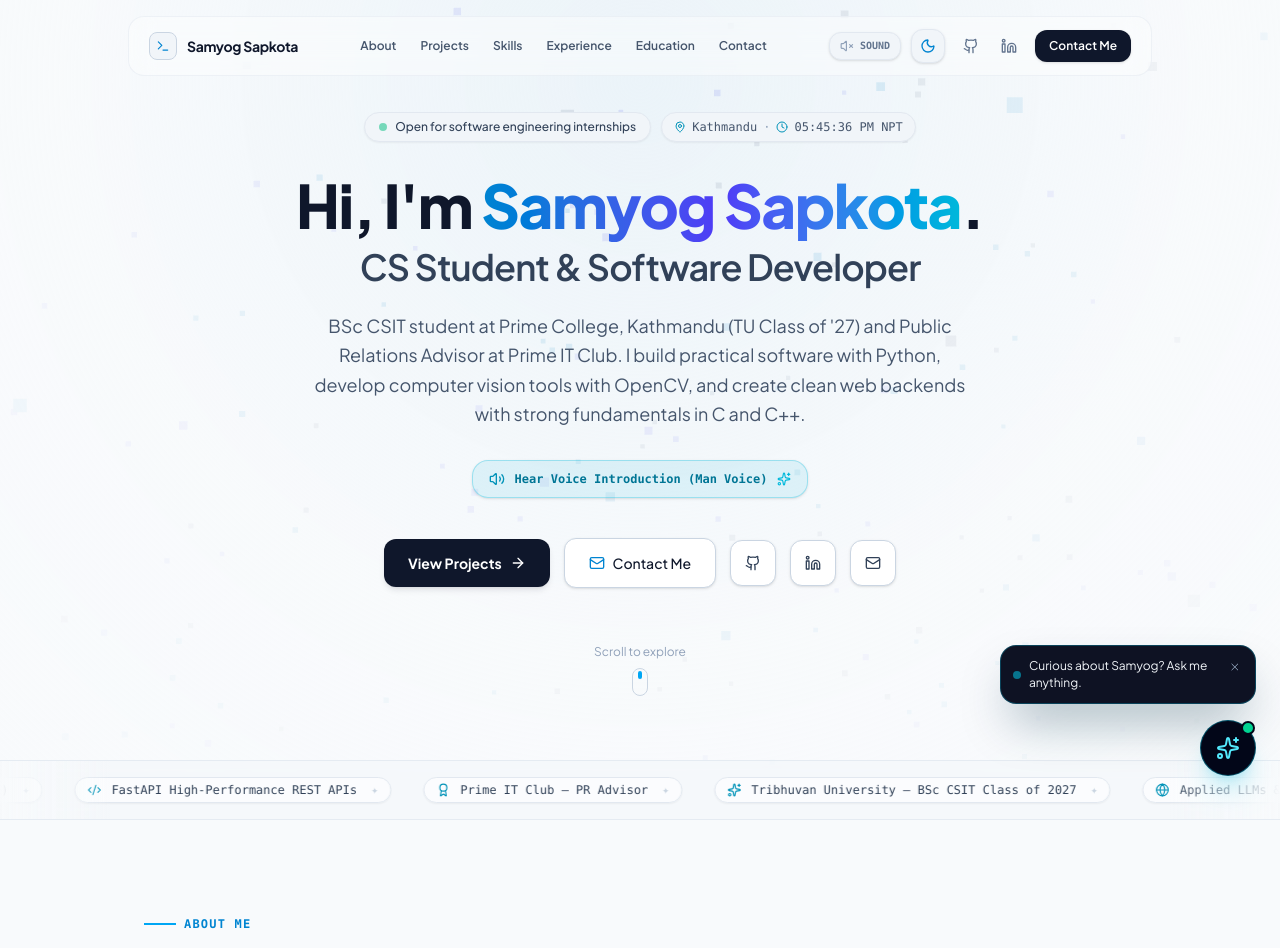
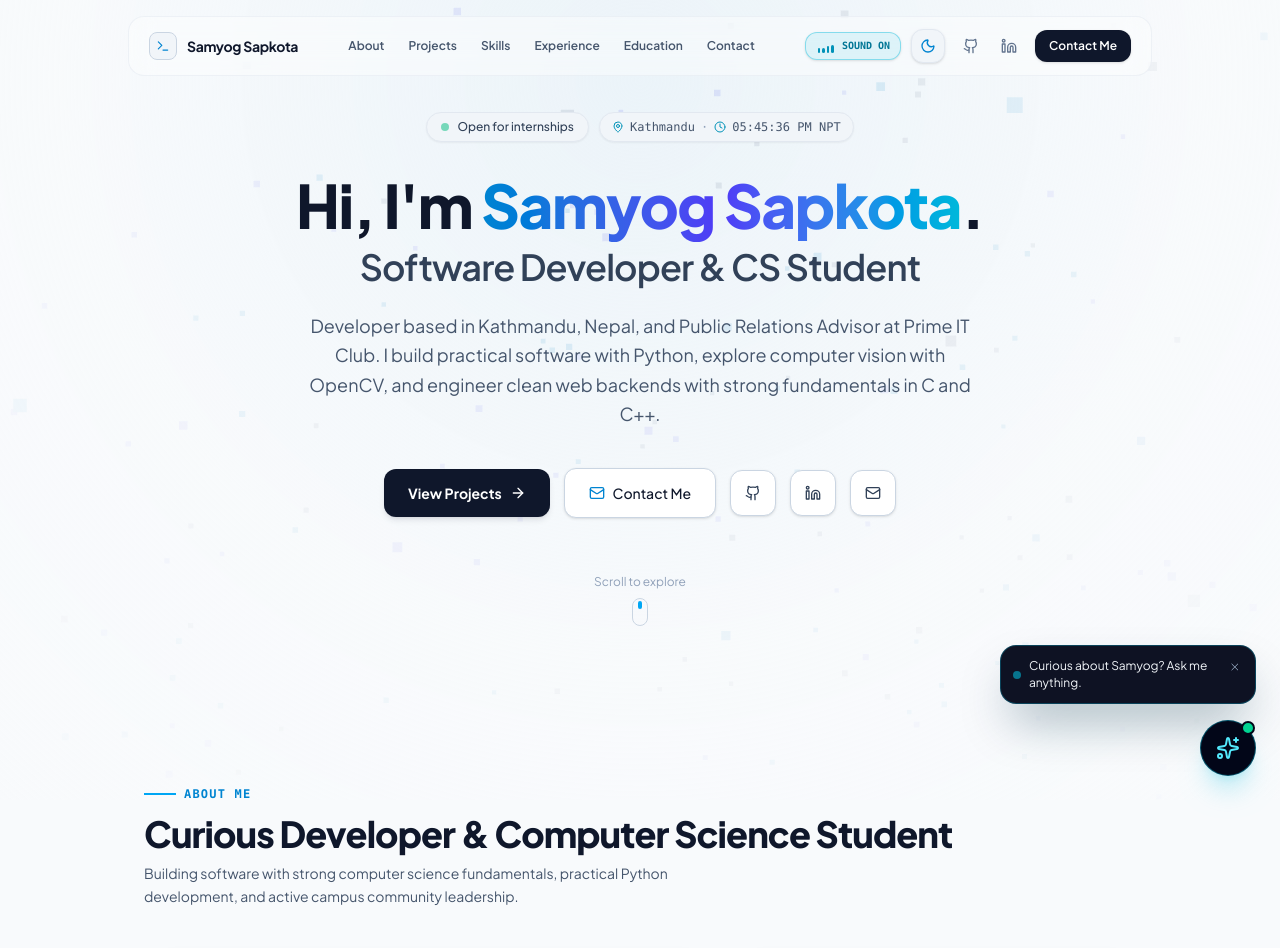
Before and after one commit to hola-mundo999/samyog-portfolio, a React (Vite) app: page / in a window 1280 px wide. Shown: the top 948 px of the page. Built offline with nearby package versions, Linux system fonts and the light colour scheme.

Commit message:
fix(ui): remove marquee ticker, set badge to open for internships only, remove voice button, enable startup audio, and refine copy

```diff
--- a/src/App.jsx
+++ b/src/App.jsx
@@ -4,7 +4,6 @@ import { SoundProvider } from './context/SoundContext';
 import ThreeBackground from './components/ThreeBackground';
 import Navbar from './components/Navbar';
 import Hero from './components/Hero';
-import TechMarquee from './components/TechMarquee';
 import About from './components/About';
 import ProjectsRoadmap from './components/ProjectsRoadmap';
 import Skills from './components/Skills';
@@ -38,7 +37,6 @@ function AppLayout() {
         <Navbar />
         <main id="main-content">
           <Hero />
-          <TechMarquee />
           <About />
           <ProjectsRoadmap />
           <Skills />
--- a/src/components/About.jsx
+++ b/src/components/About.jsx
@@ -29,7 +29,7 @@ export default function About() {
         <div className="md:col-span-7 surface-card rounded-3xl p-6 sm:p-8 flex flex-col justify-between">
           <div className="space-y-4 text-slate-700 dark:text-slate-200 text-sm sm:text-base leading-relaxed">
             <p>
-              I am a third-year <strong className="text-slate-950 dark:text-white font-semibold">BSc CSIT student at Prime College</strong> (Tribhuvan University, Class of 2027) in Kathmandu, Nepal.
+              I am a third-year <strong className="text-slate-950 dark:text-white font-semibold">computer science student at Prime College</strong> (Tribhuvan University, Class of 2027) in Kathmandu, Nepal.
             </p>
             <p>
               My programming foundation began close to the metal with <span className="text-sky-700 dark:text-cyan-300 font-mono font-semibold">C</span> and <span className="text-sky-700 dark:text-cyan-300 font-mono font-semibold">C++</span>. Working through manual memory pointers, algorithmic complexity, and operating system basics taught me to respect hardware and write deliberate, maintainable code.
--- a/src/components/Hero.jsx
+++ b/src/components/Hero.jsx
@@ -1,10 +1,8 @@
 import React, { useState, useEffect } from 'react';
-import { ArrowRight, Mail, Volume2, Sparkles, MapPin, Clock } from 'lucide-react';
-import { useSound } from '../context/SoundContext';
+import { ArrowRight, Mail, MapPin, Clock } from 'lucide-react';
 import { GithubIcon, LinkedinIcon } from './SocialIcons';
 
 export default function Hero() {
-  const { isPlayingVoice, playGreeting } = useSound();
   const [localTime, setLocalTime] = useState('');
 
   // Live Kathmandu Local Time
@@ -30,13 +28,13 @@ export default function Hero() {
   }, []);
 
   return (
-    <section className="relative min-h-[85vh] flex flex-col justify-center items-center pt-28 pb-16 px-4 max-w-4xl mx-auto text-center">
+    <section className="relative min-h-[80vh] flex flex-col justify-center items-center pt-28 pb-16 px-4 max-w-4xl mx-auto text-center">
       {/* Top Lively Pills: Status + Kathmandu Local Time */}
       <div className="flex flex-wrap items-center justify-center gap-2.5 mb-7">
-        {/* Availability Beacon */}
+        {/* Availability Beacon: Open for internships only */}
         <div className="inline-flex items-center gap-2 px-3.5 py-1.5 rounded-full bg-slate-100 dark:bg-slate-900/90 border border-slate-200 dark:border-slate-800 text-slate-700 dark:text-slate-300 text-xs font-medium backdrop-blur-md shadow-xs">
           <span className="w-2 h-2 rounded-full bg-emerald-500 animate-pulse" />
-          <span>Open for software engineering internships</span>
+          <span>Open for internships</span>
         </div>
 
         {/* Live Kathmandu Location & Time */}
@@ -59,39 +57,14 @@ export default function Hero() {
         </span>
         .<br />
         <span className="text-2xl sm:text-3xl md:text-4xl font-semibold text-slate-700 dark:text-slate-200 block mt-2 tracking-tight">
-          CS Student & Software Developer
+          Software Developer & CS Student
         </span>
       </h1>
 
       {/* Clear, Natural Subtitle */}
-      <p className="text-base sm:text-lg text-slate-600 dark:text-slate-300 max-w-2xl mx-auto mb-8 leading-relaxed font-normal">
-        BSc CSIT student at Prime College, Kathmandu (TU Class of '27) and Public Relations Advisor at Prime IT Club. I build practical software with Python, develop computer vision tools with OpenCV, and create clean web backends with strong fundamentals in C and C++.
+      <p className="text-base sm:text-lg text-slate-600 dark:text-slate-300 max-w-2xl mx-auto mb-10 leading-relaxed font-normal">
+        Developer based in Kathmandu, Nepal, and Public Relations Advisor at Prime IT Club. I build practical software with Python, explore computer vision with OpenCV, and engineer clean web backends with strong fundamentals in C and C++.
       </p>
-
-      {/* Lively Interactive Voice Introduction Trigger Button */}
-      <div className="mb-10">
-        <button
-          type="button"
-          onClick={playGreeting}
-          aria-label="Play spoken portfolio voice introduction"
-          className="inline-flex items-center gap-2.5 px-4 py-2.5 rounded-2xl bg-cyan-500/10 hover:bg-cyan-500/20 border border-cyan-500/30 text-cyan-700 dark:text-cyan-300 text-xs font-mono font-bold transition-all hover:scale-105 active:scale-95 shadow-sm cursor-pointer group"
-        >
-          {isPlayingVoice ? (
-            <div className="flex items-end gap-[2px] h-3.5 px-0.5">
-              <span className="w-[2.5px] bg-cyan-600 dark:bg-cyan-400 rounded-full animate-eq-1" />
-              <span className="w-[2.5px] bg-cyan-600 dark:bg-cyan-400 rounded-full animate-eq-2" />
-              <span className="w-[2.5px] bg-cyan-600 dark:bg-cyan-400 rounded-full animate-eq-3" />
-              <span className="w-[2.5px] bg-cyan-600 dark:bg-cyan-400 rounded-full animate-eq-4" />
-            </div>
-          ) : (
-            <Volume2 className="w-4 h-4 text-cyan-600 dark:text-cyan-400 group-hover:scale-110 transition-transform" />
-          )}
-          <span>
-            {isPlayingVoice ? 'Playing Voice Intro...' : 'Hear Voice Introduction (Man Voice)'}
-          </span>
-          <Sparkles className="w-3.5 h-3.5 text-cyan-500 group-hover:rotate-12 transition-transform" />
-        </button>
-      </div>
 
       {/* Calls to Action */}
       <div className="flex flex-wrap items-center justify-center gap-3.5 mb-14">
--- a/src/components/TechMarquee.jsx
+++ /dev/null
@@ -1,46 +0,0 @@
-import React from 'react';
-import { Sparkles, Terminal, Code2, Cpu, Globe, Award } from 'lucide-react';
-
-export default function TechMarquee() {
-  const items = [
-    { text: 'Python 3.12 & Modern Backends', icon: Terminal },
-    { text: 'Computer Vision (OpenCV & MediaPipe)', icon: Cpu },
-    { text: 'FastAPI High-Performance REST APIs', icon: Code2 },
-    { text: 'Prime IT Club — PR Advisor', icon: Award },
-    { text: 'Tribhuvan University — BSc CSIT Class of 2027', icon: Sparkles },
-    { text: 'Applied LLMs & Semantic Retrieval', icon: Globe },
-    { text: 'Low-Level Systems & DSA (C/C++)', icon: Code2 },
-    { text: 'React 19 & Tailwind CSS v4 Architecture', icon: Globe },
-  ];
-
-  // Duplicate items for a seamless infinite loop
-  const marqueeItems = [...items, ...items];
-
-  return (
-    <div
-      aria-label="Core Competencies Stream"
-      className="relative w-full overflow-hidden py-4 border-y border-slate-200/80 dark:border-slate-800/80 bg-slate-100/50 dark:bg-slate-950/50 backdrop-blur-sm select-none"
-    >
-      {/* Edge fade gradients */}
-      <div className="absolute left-0 top-0 bottom-0 w-16 sm:w-28 bg-gradient-to-r from-[var(--bg-canvas)] to-transparent z-10 pointer-events-none" />
-      <div className="absolute right-0 top-0 bottom-0 w-16 sm:w-28 bg-gradient-to-l from-[var(--bg-canvas)] to-transparent z-10 pointer-events-none" />
-
-      {/* Marquee Track */}
-      <div className="flex w-max animate-marquee hover:[animation-play-state:paused] gap-8">
-        {marqueeItems.map((item, idx) => {
-          const Icon = item.icon;
-          return (
-            <div
-              key={idx}
-              className="flex items-center gap-2.5 text-xs font-mono font-medium text-slate-700 dark:text-slate-300 shrink-0 px-3 py-1 rounded-full bg-white/60 dark:bg-slate-900/60 border border-slate-200 dark:border-slate-800/80 shadow-xs transition-colors hover:text-cyan-600 dark:hover:text-cyan-300"
-            >
-              <Icon className="w-3.5 h-3.5 text-cyan-600 dark:text-cyan-400 shrink-0" />
-              <span>{item.text}</span>
-              <span className="text-slate-300 dark:text-slate-700 ml-1">✦</span>
-            </div>
-          );
-        })}
-      </div>
-    </div>
-  );
-}
--- a/src/context/SoundContext.jsx
+++ b/src/context/SoundContext.jsx
@@ -1,4 +1,4 @@
-import React, { createContext, useContext, useState, useEffect, useCallback } from 'react';
+import React, { createContext, useContext, useState, useEffect, useCallback, useRef } from 'react';
 import { soundEffects, speakMaleGreeting, stopSpeech } from '../services/soundService';
 
 const SoundContext = createContext();
@@ -6,12 +6,15 @@ const SoundContext = createContext();
 export function SoundProvider({ children }) {
   const [isSoundEnabled, setIsSoundEnabled] = useState(() => {
     if (typeof window !== 'undefined') {
-      return localStorage.getItem('portfolio-sound') === 'true';
+      const stored = localStorage.getItem('portfolio-sound');
+      if (stored !== null) return stored === 'true';
+      return true; // Enabled by default on startup
     }
-    return false;
+    return true;
   });
 
   const [isPlayingVoice, setIsPlayingVoice] = useState(false);
+  const startupAttempted = useRef(false);
 
   useEffect(() => {
     if (typeof window !== 'undefined') {
@@ -23,19 +26,63 @@ export function SoundProvider({ children }) {
   }, [isSoundEnabled]);
 
   const playGreeting = useCallback(() => {
+    if (!isSoundEnabled) return;
     setIsPlayingVoice(true);
     speakMaleGreeting(
       () => setIsPlayingVoice(true),
       () => setIsPlayingVoice(false)
     );
-  }, []);
+  }, [isSoundEnabled]);
+
+  // Startup voice playback on page open / first interaction
+  useEffect(() => {
+    if (typeof window === 'undefined') return;
+    if (startupAttempted.current) return;
+    startupAttempted.current = true;
+
+    const alreadyWelcomed = sessionStorage.getItem('portfolio-welcomed');
+    if (alreadyWelcomed || !isSoundEnabled) return;
+
+    let played = false;
+
+    const handleFirstPlay = () => {
+      if (played) return;
+      played = true;
+      sessionStorage.setItem('portfolio-welcomed', 'true');
+      playGreeting();
+      cleanupListeners();
+    };
+
+    const cleanupListeners = () => {
+      window.removeEventListener('pointerdown', handleFirstPlay);
+      window.removeEventListener('keydown', handleFirstPlay);
+      window.removeEventListener('scroll', handleFirstPlay);
+    };
+
+    // Try playing on page mount after slight delay
+    const initialTimer = setTimeout(() => {
+      try {
+        handleFirstPlay();
+      } catch {
+        // Handled via event listeners if autoplay policy blocks
+      }
+    }, 600);
+
+    window.addEventListener('pointerdown', handleFirstPlay, { once: true, passive: true });
+    window.addEventListener('keydown', handleFirstPlay, { once: true, passive: true });
+    window.addEventListener('scroll', handleFirstPlay, { once: true, passive: true });
+
+    return () => {
+      clearTimeout(initialTimer);
+      cleanupListeners();
+    };
+  }, [isSoundEnabled, playGreeting]);
 
   const toggleSound = useCallback(() => {
     setIsSoundEnabled((prev) => {
       const next = !prev;
       if (next) {
         soundEffects.playChime();
-        // Trigger voice introduction
         playGreeting();
       } else {
         stopSpeech();
--- a/src/services/soundService.js
+++ b/src/services/soundService.js
@@ -1,13 +1,15 @@
 /**
  * Sound & Voice Synthesis Engine
  *
- * Provides:
- * 1. Deep male voice welcome greeting using Web Speech API (window.speechSynthesis).
- * 2. Lightweight Web Audio API micro-interaction sound effects (tactile clicks,
- *    theme switch chimes, success chords) generated mathematically with zero audio file downloads.
+ * Supports:
+ * 1. Custom human voice greeting (if /welcome.mp3 exists in public directory).
+ * 2. Fallback Web Speech API (window.speechSynthesis) with adjusted phonetic clarity:
+ *    "Welcome to the portfolio of Samyog Sapkota."
+ * 3. Pure Web Audio API tone synthesis for tactile micro-interactions (clicks, chimes, chords).
  */
 
 let audioCtx = null;
+let currentAudioElement = null;
 
 function getAudioContext() {
   if (typeof window === 'undefined') return null;
@@ -79,26 +81,50 @@ export const soundEffects = {
 };
 
 /**
- * Speaks a welcome message in a calibrated, deep male voice.
+ * Plays a welcome greeting. Checks for custom audio file first, then falls back to SpeechSynthesis.
  */
 export function speakMaleGreeting(onStart, onEnd) {
-  if (typeof window === 'undefined' || !('speechSynthesis' in window)) {
+  if (typeof window === 'undefined') {
     if (onEnd) onEnd();
     return;
   }
 
-  // Cancel any ongoing speech
+  // 1. Check if user provided custom audio recording (welcome.mp3)
+  const audio = new Audio('/welcome.mp3');
+  currentAudioElement = audio;
+
+  audio.play()
+    .then(() => {
+      if (onStart) onStart();
+      audio.onended = () => {
+        if (onEnd) onEnd();
+      };
+      audio.onerror = () => {
+        fallbackToSpeechSynthesis(onStart, onEnd);
+      };
+    })
+    .catch(() => {
+      // Custom audio file not found or autoplay restricted; fall back to Web Speech API
+      fallbackToSpeechSynthesis(onStart, onEnd);
+    });
+}
+
+function fallbackToSpeechSynthesis(onStart, onEnd) {
+  if (!('speechSynthesis' in window)) {
+    if (onEnd) onEnd();
+    return;
+  }
+
   window.speechSynthesis.cancel();
 
-  const text =
-    "Welcome to the portfolio of Samyog Sapkota — BSc CSIT student and software developer.";
+  // Concise text without repetitive academic jargon
+  const text = "Welcome to the portfolio of Samyog Sapkota.";
 
   const utterance = new SpeechSynthesisUtterance(text);
 
   const setVoiceAndSpeak = () => {
     const voices = window.speechSynthesis.getVoices();
 
-    // Look for deep, clear English male voices
     const maleVoice =
       voices.find(
         (v) =>
@@ -110,7 +136,13 @@ export function speakMaleGreeting(onStart, onEnd) {
             v.name.includes('Male') ||
             v.name.includes('Natural'))
       ) ||
-      voices.find((v) => v.lang.startsWith('en') && !v.name.includes('Zira') && !v.name.includes('Jenny') && !v.name.includes('Female')) ||
+      voices.find(
+        (v) =>
+          v.lang.startsWith('en') &&
+          !v.name.includes('Zira') &&
+          !v.name.includes('Jenny') &&
+          !v.name.includes('Female')
+      ) ||
       voices.find((v) => v.lang.startsWith('en')) ||
       voices[0];
 
@@ -118,9 +150,8 @@ export function speakMaleGreeting(onStart, onEnd) {
       utterance.voice = maleVoice;
     }
 
-    // Calibrate for a deep, confident, and professional male voice
-    utterance.pitch = 0.88; // Lower pitch for warm resonant tone
-    utterance.rate = 0.94;  // Measured, articulate speaking rate
+    utterance.pitch = 0.92;
+    utterance.rate = 0.95;
     utterance.volume = 1.0;
 
     utterance.onstart = () => {
@@ -142,17 +173,21 @@ export function speakMaleGreeting(onStart, onEnd) {
   if (voices.length > 0) {
     setVoiceAndSpeak();
   } else {
-    // Voices might load asynchronously in some browsers
     window.speechSynthesis.onvoiceschanged = () => {
       setVoiceAndSpeak();
     };
-    // Fallback if event doesn't fire
     setTimeout(setVoiceAndSpeak, 100);
   }
 }
 
 export function stopSpeech() {
-  if (typeof window !== 'undefined' && 'speechSynthesis' in window) {
-    window.speechSynthesis.cancel();
+  if (typeof window !== 'undefined') {
+    if (currentAudioElement) {
+      currentAudioElement.pause();
+      currentAudioElement.currentTime = 0;
+    }
+    if ('speechSynthesis' in window) {
+      window.speechSynthesis.cancel();
+    }
   }
 }
```
